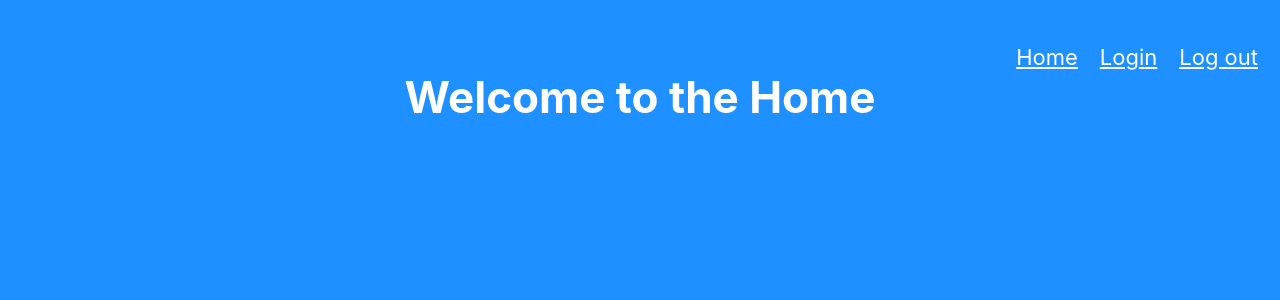
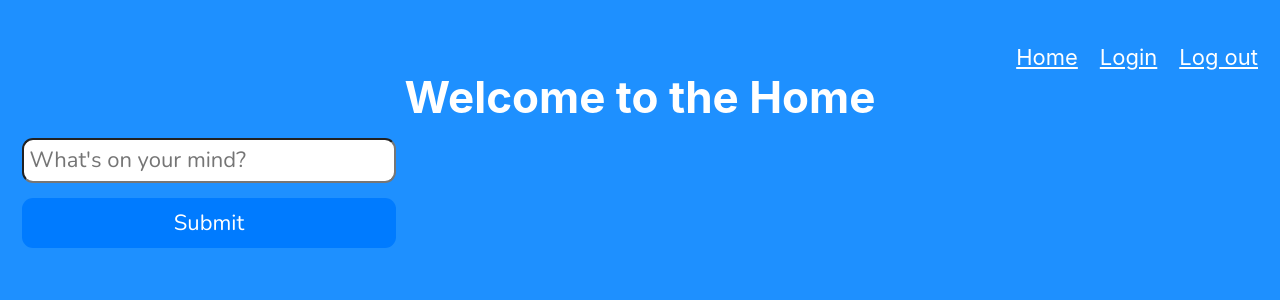
Before and after one commit to imasharc/ShaReCon, a React (Create React App) app in the folder frontend/: page / in a window 1280 px wide. Shown: the top 300 px of the page. Built offline with nearby package versions, Linux system fonts and the light colour scheme.

Commit message:
feat(App, PostPrompt): Display text prompt ONLY on the home page
for now the submitted prompt is logged to the console

```diff
--- a/frontend/src/App.js
+++ b/frontend/src/App.js
@@ -1,29 +1,41 @@
-import React, { useEffect } from "react";
+import React, { useEffect, useState } from "react";
 import {
   BrowserRouter as Router,
   Link,
   Route,
   Switch,
   useHistory,
+  useLocation
 } from "react-router-dom";
 import LoginForm from "./components/LoginForm";
 import SignupForm from "./components/SignupForm";
 import AccountPanel from "./components/AccountPanel";
 import { CookiesProvider, useCookies } from "react-cookie";
 import PrivateRoute from "./components/PrivateRoute";
+import PostPrompt from "./components/PostPrompt";
 import "../src/App.css";
 
-function Home() {
+function Home({ isHome, handlePromptSubmit }) {
   return (
     <div className="greeting-container">
       <h1 className="greeting-text">Welcome to the Home</h1>
+      {isHome && <PostPrompt onPromptSubmit={handlePromptSubmit} />}
     </div>
   );
 }
 
 function App() {
+  const location = useLocation();
+  const isHome = location.pathname === '/';
   const history = useHistory(); // Initialize useHistory
   const [cookie, setCookie, removeCookie] = useCookies(); // Replace 'token' with your cookie name
+  const [promptText, setPromptText] = useState('');
+
+  const handlePromptSubmit = (text) => {
+    // Add logic to handle the prompt submission, e.g., send it to the server
+    console.log('Prompt submitted:', text);
+    setPromptText('');
+  };
 
   const handleLogout = () => {
     console.log(cookie.token);
@@ -84,7 +96,12 @@ function App() {
           /> */}
           <Route path="/signup" component={SignupForm} />
           <PrivateRoute path="/account/:username" component={AccountPanel} />
-          <Route path="/" component={Home} />
+          <Route
+            path="/"
+            render={() => (
+              <Home isHome={isHome} handlePromptSubmit={handlePromptSubmit} />
+            )}
+          />
         </Switch>
       </div>
     </Router>
```
